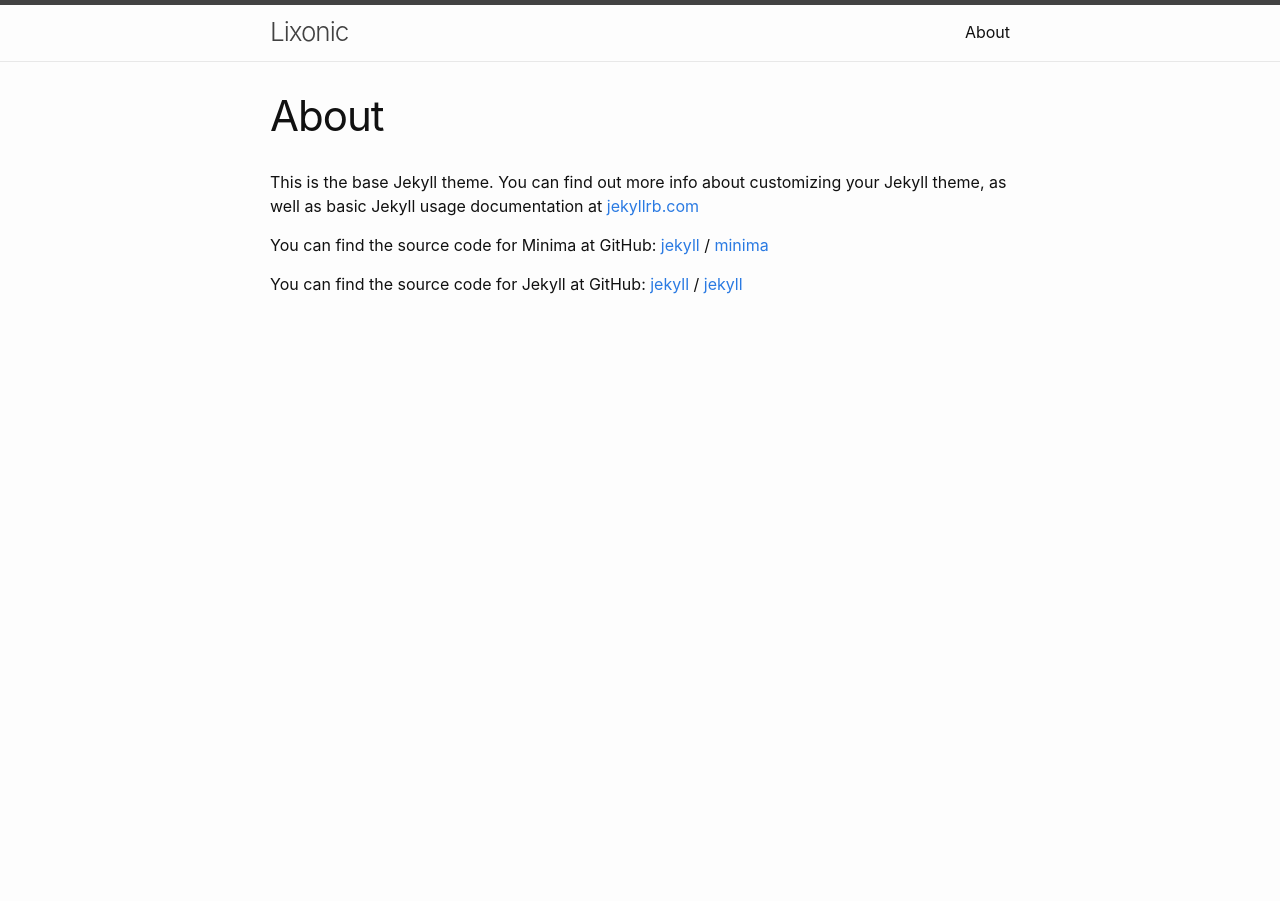
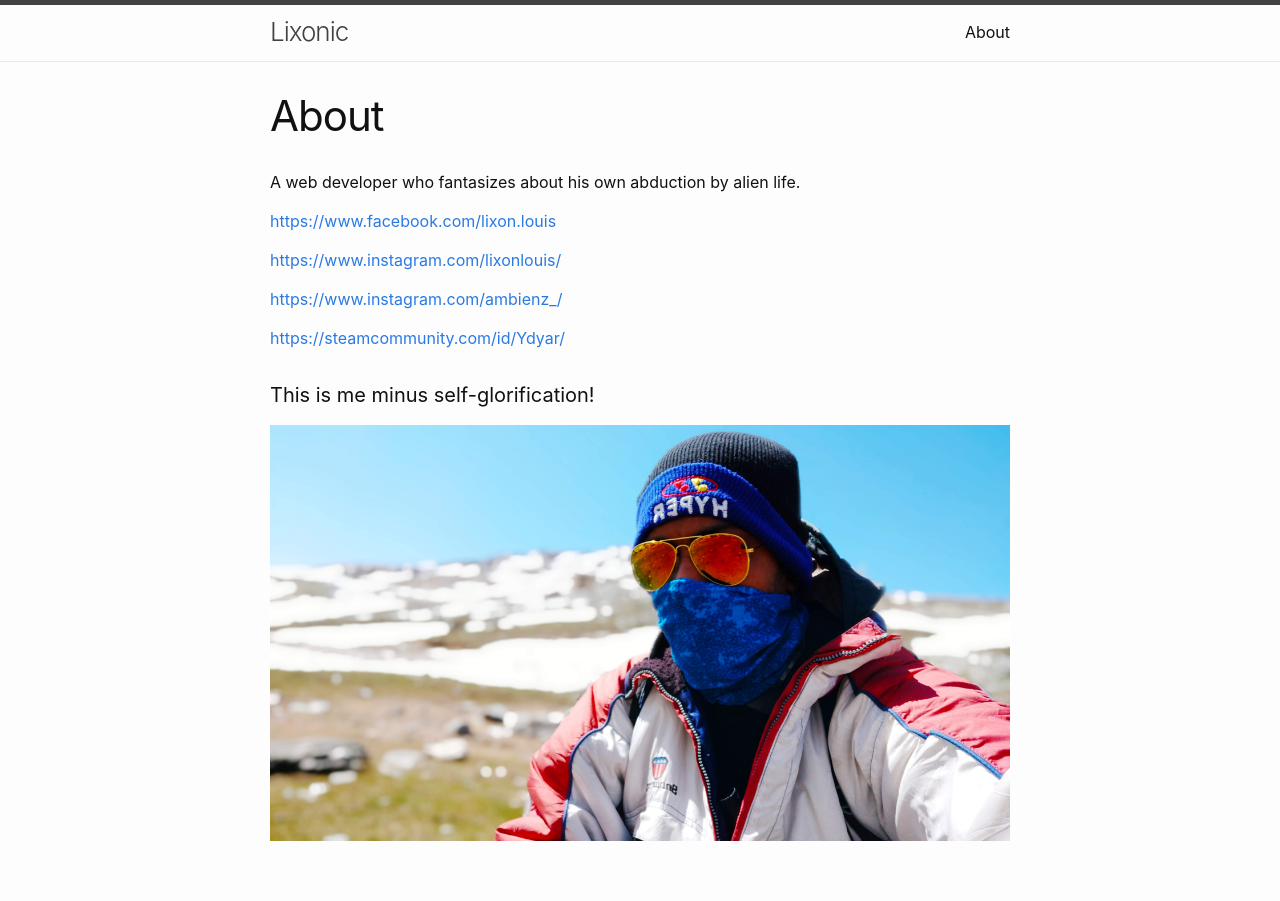
Before and after one commit to lixonic/lixonic, a Jekyll site: the page built from about.markdown, in a window 1280 px wide. Built offline with Jekyll 4.4.1, drawn with Linux system fonts in a browser that asks for light colours.

Commit message:
new post

```diff
--- a/about.markdown
+++ b/about.markdown
@@ -4,15 +4,16 @@ title: About
 permalink: /about/
 ---
 
-This is the base Jekyll theme. You can find out more info about customizing your Jekyll theme, as well as basic Jekyll usage documentation at [jekyllrb.com](https://jekyllrb.com/)
+A web developer who fantasizes about his own abduction by alien life.
 
-You can find the source code for Minima at GitHub:
-[jekyll][jekyll-organization] /
-[minima](https://github.com/jekyll/minima)
+[https://www.facebook.com/lixon.louis](https://www.facebook.com/lixon.louis)
 
-You can find the source code for Jekyll at GitHub:
-[jekyll][jekyll-organization] /
-[jekyll](https://github.com/jekyll/jekyll)
+[https://www.instagram.com/lixonlouis/](https://www.instagram.com/lixonlouis/)
+
+[https://www.instagram.com/ambienz_/](https://www.instagram.com/ambienz_/)
 
 
-[jekyll-organization]: https://github.com/jekyll
+[https://steamcommunity.com/id/Ydyar/](https://steamcommunity.com/id/Ydyar/)
+
+#### This is me minus self-glorification!
+<img src="/assets/avatar.jpg" width="100%">
```
Also changed, not shown: assets/avatar.jpg (added).
